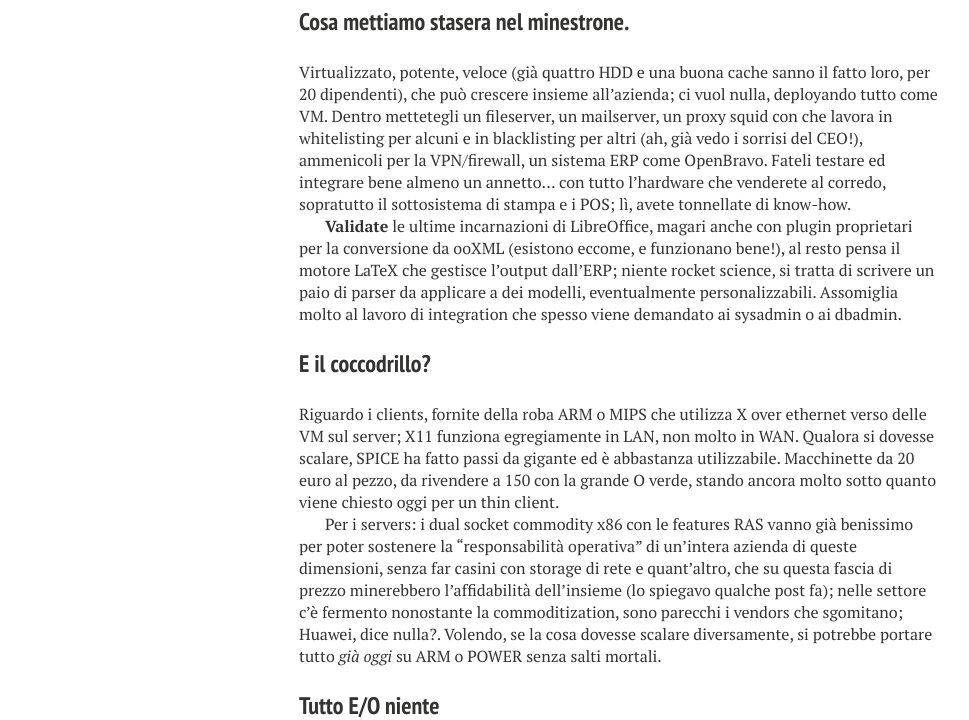
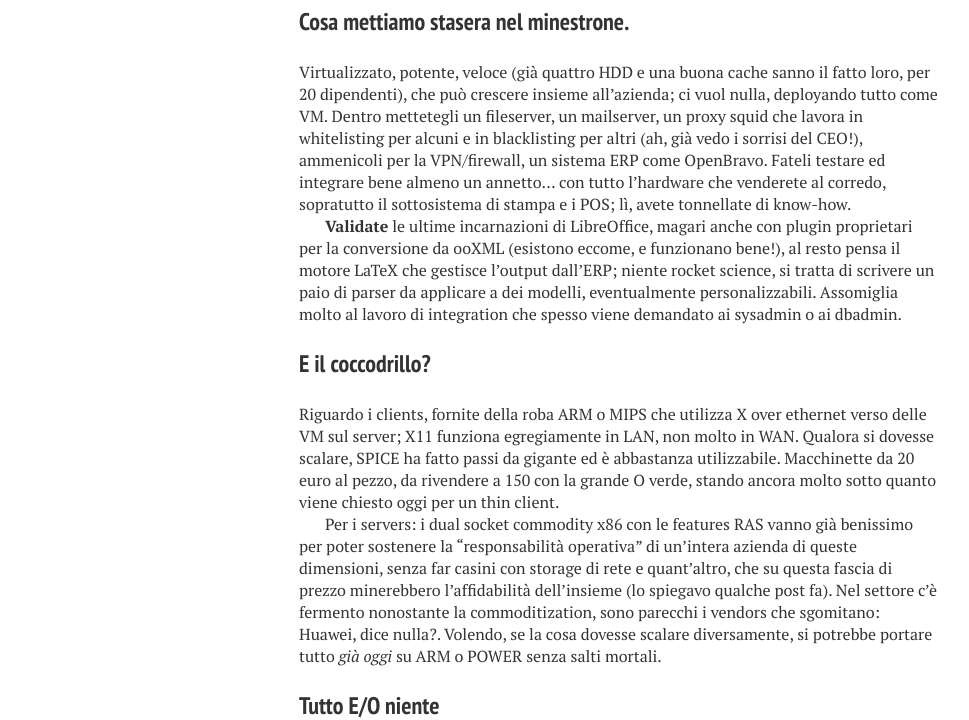
Before and after one commit to theinfiltrated/theinfiltrated.github.io, a Jekyll site: the page built from _posts/2015-06-09-Olivetti.md, in a window 1280 px wide and 1400 px high, scrolled down 619 px. Shown: the part 199-919 px from the top of the window, without its empty margins (21-990 px from the left). Built offline with Jekyll 4.4.1, drawn with Linux system fonts in a browser that asks for light colours; nearby versions of some CDN libraries; some of the changed text lies outside the part shown.

Commit message:
Correzioni e piccole aggiunte

```diff
--- a/_posts/2015-06-09-Olivetti.md
+++ b/_posts/2015-06-09-Olivetti.md
@@ -17,7 +17,7 @@
 
 ### Cosa mettiamo stasera nel minestrone.
 Virtualizzato, potente, veloce (già quattro HDD e una buona cache sanno il fatto loro, per 20 dipendenti), che può crescere insieme all'azienda; ci vuol nulla, deployando tutto come VM.
-Dentro mettetegli un fileserver, un mailserver, un proxy squid con che lavora in whitelisting per alcuni e in blacklisting per altri (ah, già vedo i sorrisi del CEO!), ammenicoli per la VPN/firewall, un sistema ERP come OpenBravo. Fateli testare ed integrare bene almeno un annetto… con tutto l'hardware che venderete al corredo, sopratutto il sottosistema di stampa e i POS; lì, avete tonnellate di know-how.
+Dentro mettetegli un fileserver, un mailserver, un proxy squid che lavora in whitelisting per alcuni e in blacklisting per altri (ah, già vedo i sorrisi del CEO!), ammenicoli per la VPN/firewall, un sistema ERP come OpenBravo. Fateli testare ed integrare bene almeno un annetto… con tutto l'hardware che venderete al corredo, sopratutto il sottosistema di stampa e i POS; lì, avete tonnellate di know-how.
 
 **Validate** le ultime incarnazioni di LibreOffice, magari anche con plugin proprietari per la conversione da ooXML (esistono eccome, e funzionano bene!), al resto pensa il motore LaTeX che gestisce l'output dall'ERP; niente rocket science, si tratta di scrivere un paio di parser da applicare a dei modelli, eventualmente personalizzabili.
 Assomiglia molto al lavoro di integration che spesso viene demandato ai sysadmin o ai dbadmin.
@@ -25,7 +25,7 @@
 ### E il coccodrillo?
 Riguardo i clients, fornite della roba ARM o MIPS che utilizza X over ethernet verso delle VM sul server; X11 funziona egregiamente in LAN, non molto in WAN. Qualora si dovesse scalare, SPICE ha fatto passi da gigante ed è abbastanza utilizzabile. Macchinette da 20 euro al pezzo, da rivendere a 150 con la grande O verde, stando ancora molto sotto quanto viene chiesto oggi per un thin client.
 
-Per i servers: i dual socket commodity x86 con le features RAS vanno già benissimo per poter sostenere la "responsabilità operativa" di un'intera azienda di queste dimensioni, senza far casini con storage di rete e quant'altro, che su questa fascia di prezzo minerebbero l'affidabilità dell'insieme (lo spiegavo qualche post fa); nelle settore c'è fermento nonostante la commoditization, sono parecchi i vendors che sgomitano; Huawei, dice nulla?. Volendo, se la cosa dovesse scalare diversamente, si potrebbe portare tutto *già oggi* su ARM o POWER senza salti mortali.
+Per i servers: i dual socket commodity x86 con le features RAS vanno già benissimo per poter sostenere la "responsabilità operativa" di un'intera azienda di queste dimensioni, senza far casini con storage di rete e quant'altro, che su questa fascia di prezzo minerebbero l'affidabilità dell'insieme (lo spiegavo qualche post fa). Nel settore c'è fermento nonostante la commoditization, sono parecchi i vendors che sgomitano: Huawei, dice nulla?. Volendo, se la cosa dovesse scalare diversamente, si potrebbe portare tutto *già oggi* su ARM o POWER senza salti mortali.
 
 ### Tutto E/O niente
 Bisogna fornire il rack **completo**, già precablato e labelizzato (mezzo rack dovrebbe bastare per la maggior parte delle PMI), includendo il poco networking, un NAS per i backup in situ (più un altro in remoto, o comunque altrove, che replica gli snapshots delle VM); un paio di UPS correttamente dimensionati, magari anche filtrati; la soluzione è pensata per aziende che **non hanno** un comparto IT, non vogliamo che il primo ingegnere elettronico di turno ci metta le mani, no?
```
Also changed, not shown: other parts of _posts/2015-06-09-Olivetti.md (+5 -0 lines), 2 other files.
